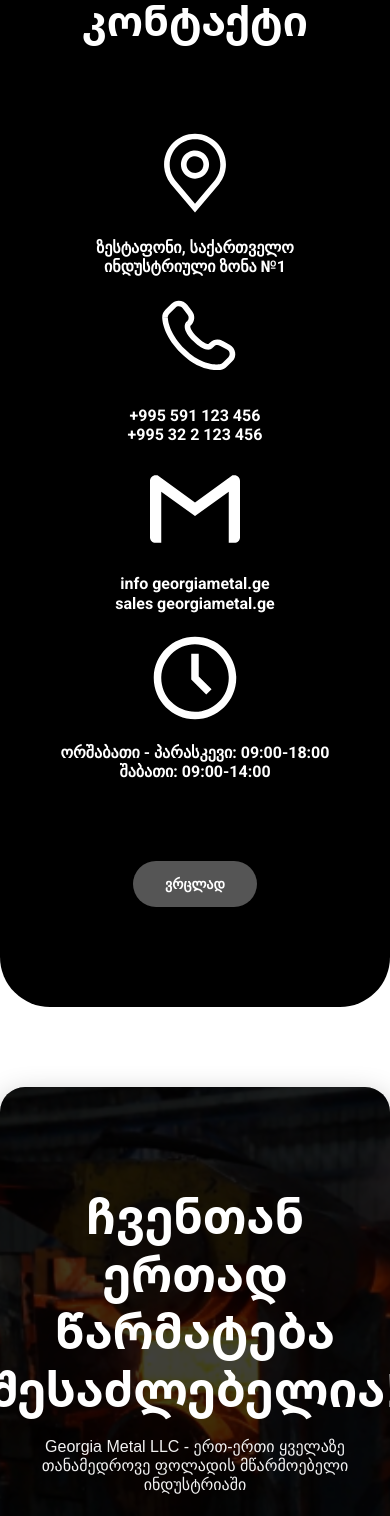
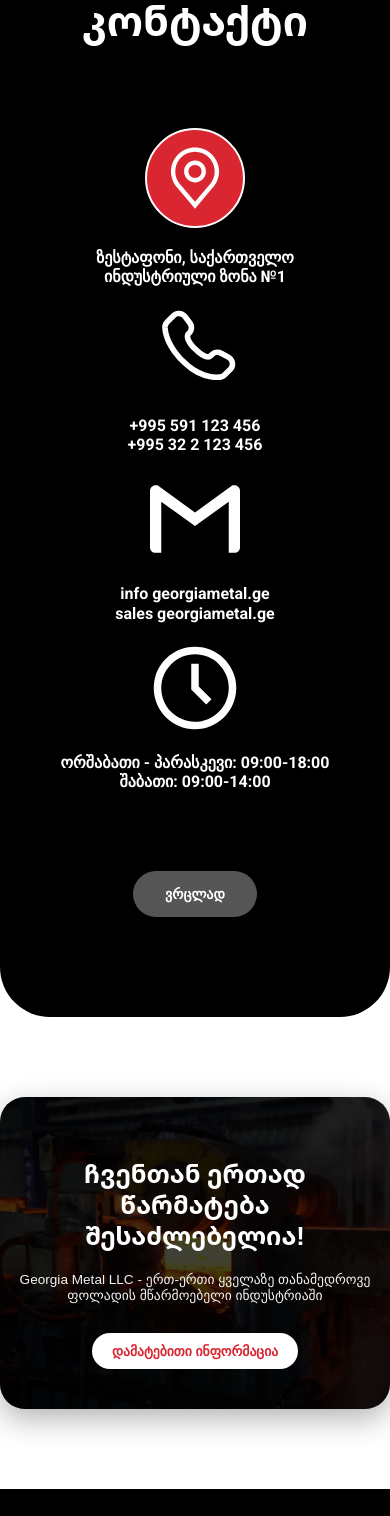
Before and after one commit to LukaKikvidze/gmetal_V, an Angular app: page / in a window 390 px wide. Shown: the part 5120-6636 px from the top of the page. Built offline with nearby package versions, Linux system fonts and the light colour scheme.

Commit message:
fix contact component

```diff
--- a/src/app/components/contact/contact.css
+++ b/src/app/components/contact/contact.css
@@ -53,6 +53,19 @@
   margin: 0 0 80px;
 }
 
+.icon-bg {
+  filter: brightness(0) invert(1);
+}
+
+.red-bg {
+  background-color: #D92631; /* წითელი */
+  border: 2px solid #fff;   /* თეთრი ბორდერი */
+  border-radius: 50%;       /* წრე */
+  padding: 20px;            /* ზომა */
+  box-sizing: border-box;
+  object-fit: contain;
+}
+
 .contact-grid {
   display: flex;
   justify-content: space-between;
@@ -77,6 +90,22 @@
   display: flex;
   align-items: center;
   justify-content: center;
+}
+.contact-icon-wrapper.red-bg {
+  background-color: #D92631;
+  border: 2px solid #fff;
+  border-radius: 50%;
+  width: 100px;
+  height: 100px;
+  display: flex;
+  align-items: center;
+  justify-content: center;
+}
+
+.contact-icon-wrapper.red-bg .icon-bg {
+  width: 70px;
+  height: 70px;
+  filter: brightness(0) invert(1); /* icon თეთრი */
 }
 
 .contact-icon-wrapper .icon-bg {
@@ -115,88 +144,24 @@
 /* ==========================
    CTA Section
 ========================== */
+/* ==========================
+   CTA Section
+========================== */
 .cta {
   position: relative;
-  font-family: "Helvetica Neue LT GEO 95 Mt", "Helvetica Neue LT GEO 55 Roman", sans-serif;
-  width: 100%; /* 100% სიგანე */
-  max-width: 1940px; /* დესკტოპისთვის მაქსიმუმ */
-  box-sizing: border-box; /* padding არ ზრდის სიგანეს */
-  height: 458px;
+  width: 100%;
+  max-width: 1940px;
   margin: 80px auto;
   border-radius: 25px;
   overflow: hidden;
   display: flex;
-  flex-direction: column;
+  justify-content: center;
   align-items: center;
-  justify-content: center;
   padding: 80px 40px;
   text-align: center;
+  background-color: #000;
   box-shadow: 0 10px 30px rgba(0, 0, 0, 0.3);
-  background-color: #000;
-}
-
-/* Responsive */
-@media (max-width: 768px) {
-  .cta {
-    height: auto; /* ტექსტზე მორგება */
-    padding: 40px 20px; /* კომპაქტური padding */
-  }
-}
-
-@media (max-width: 992px) {
-  .cta {
-    height: 350px;
-    padding: 50px 20px;
-  }
-}
-
-@media (max-width: 768px) {
-  .cta {
-    height: auto; /* ავტომატური სიმაღლე ტექსტის მიხედვით */
-    padding: 40px 20px;
-    flex-direction: column;
-    justify-content: center;
-  }
-
-  .cta-title {
-    font-size: 2rem; /* ~32px */
-    line-height: 1.2;
-  }
-
-  .cta-subtitle {
-    font-size: 1rem; /* ~16px */
-  }
-
-  .cta-button {
-    font-size: 0.9rem;
-    padding: 12px 30px;
-  }
-}
-
-@media (max-width: 480px) {
-  .cta {
-    padding: 30px 15px;
-  }
-
-  .cta-title {
-    font-size: 1.75rem; /* ~28px */
-  }
-
-  .cta-subtitle {
-    font-size: 0.9rem; /* ~14px */
-  }
-
-  .cta-button {
-    font-size: 0.85rem;
-    padding: 10px 25px;
-  }
-}
-
-
-/*icon თეთრი*/
-
-.contact-item .icon-bg {
-  filter: brightness(0) invert(1); /* თეთრად აჩვენებს სურათებს */
+  box-sizing: border-box;
 }
 
 .cta::before {
@@ -210,22 +175,21 @@
 
 .cta-content {
   position: relative;
-  z-index: 1; /* რომ ფოტოზე ტექსტი უჩვენდებოდეს */
+  z-index: 1;
   color: #fff;
   max-width: 700px;
 }
 
 .cta-title {
   font-family: 'Noto Sans Georgian', sans-serif;
-  font-size: 2.5rem; /* ~40px */
+  font-size: 2.5rem; /* 40px */
   font-weight: 900;
   margin-bottom: 20px;
   line-height: 1.2;
-  text-align: center; /* სურვილისამებრ */
 }
 
 .cta-subtitle {
-  font-size: 1.1rem; /* ~18px */
+  font-size: 1.1rem; /* 18px */
   margin-bottom: 30px;
   opacity: 0.95;
 }
@@ -248,35 +212,72 @@
   transform: translateY(-3px);
 }
 
-/* Responsive */
-@media (max-width: 768px) {
+/* ==========================
+   Responsive Styles
+========================== */
+
+/* Desktop large screens */
+@media (max-width: 1440px) {
   .cta {
-    padding: 60px 20px;
+    padding: 70px 35px;
   }
-
   .cta-title {
-    font-size: 2rem; /* ~32px */
+    font-size: 2.2rem; /* ~35px */
   }
-
   .cta-subtitle {
     font-size: 1rem; /* ~16px */
   }
 }
 
-
-/* Responsive */
+/* Tablets & small screens */
 @media (max-width: 1024px) {
-  .contact-item {
-    flex-basis: 40%;
+  .cta {
+    padding: 60px 30px;
+  }
+  .cta-title {
+    font-size: 2rem; /* ~32px */
+  }
+  .cta-subtitle {
+    font-size: 0.95rem; /* ~15px */
+  }
+  .cta-button {
+    font-size: 0.95rem;
+    padding: 12px 30px;
   }
 }
 
+/* Mobile devices */
 @media (max-width: 768px) {
-  .cta-section {
-    padding: 100px 0;
+  .cta {
+    padding: 50px 20px;
+    flex-direction: column;
   }
-  .cta-content h1 {
-    font-size: 48px;
+  .cta-title {
+    font-size: 1.8rem; /* ~28px */
+  }
+  .cta-subtitle {
+    font-size: 0.9rem; /* ~14px */
+  }
+  .cta-button {
+    font-size: 0.9rem;
+    padding: 10px 25px;
+  }
+}
+
+/* Extra small mobile screens */
+@media (max-width: 480px) {
+  .cta {
+    padding: 40px 15px;
+  }
+  .cta-title {
+    font-size: 1.6rem; /* ~26px */
+  }
+  .cta-subtitle {
+    font-size: 0.85rem; /* ~13px */
+  }
+  .cta-button {
+    font-size: 0.85rem;
+    padding: 10px 20px;
   }
 }
 
--- a/src/app/components/contact/contact.html
+++ b/src/app/components/contact/contact.html
@@ -3,9 +3,10 @@
     <h2 class="contact-title">კონტაქტი</h2>
     <div class="contact-grid">
       <div class="contact-item">
-        <div class="contact-icon-wrapper">
-          <img src="/assets/project_photos/icon/carbon_location.svg" class="icon-bg red-bg" alt="">
+        <div class="contact-icon-wrapper red-bg">
+          <img src="/assets/project_photos/icon/carbon_location.svg" class="icon-bg" alt="">
         </div>
+
         <p>ზესტაფონი, საქართველო<br>ინდუსტრიული ზონა №1</p>
       </div>
       <div class="contact-item">
--- a/src/app/pages/products-page/products-page.html
+++ b/src/app/pages/products-page/products-page.html
@@ -14,7 +14,7 @@
         <div class="card-image-container">
           <!--merged image-->
           <div class="image-wrapper">
-            <img ngSrc="/assets/project_photos/20.png" alt="Product Image" class="card-img" height="320" width="660">
+            <img ngSrc="/assets/project_photos/20.png" alt="Product Image" class="card-img" height="280" width="660">
           </div>
           <div class="gradient-overlay"></div>
           <div class="card-title-overlay">
```
